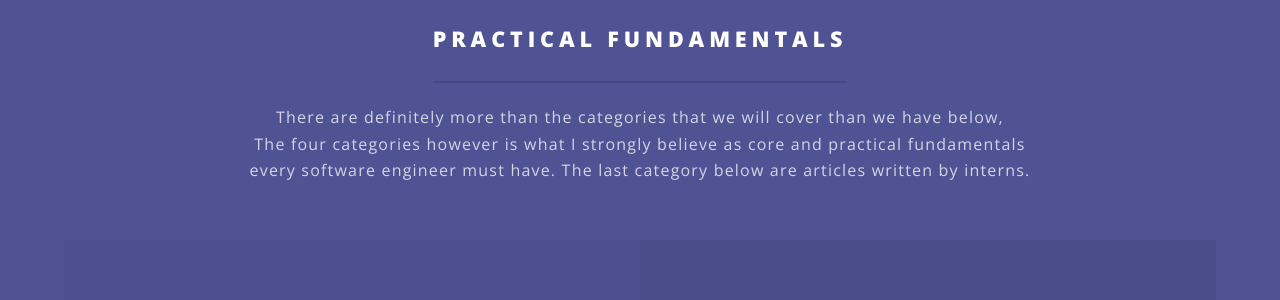
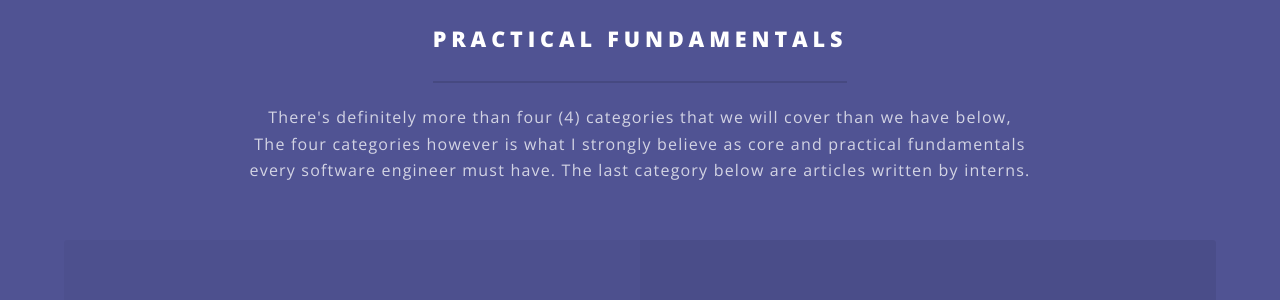
Before and after one commit to ardiesan/ardiesan.github.io, a Jekyll site: the page built from index.html, in a window 1280 px wide and 900 px high, scrolled down 1343 px. Shown: the part 154-454 px from the top of the window. Built offline with Jekyll 4.4.1, drawn with Linux system fonts in a browser that asks for light colours; some of the changed text lies outside the part shown.

Commit message:
Adjusted landing page

```diff
--- a/index.html
+++ b/index.html
@@ -63,9 +63,9 @@ layout: landing
 						<div class="inner">
 							<header class="major">
 								<h2>Practical Fundamentals</h2>
-								<p>There are definitely more than the categories that we will cover than we have below,<br/>
-                                                                The four categories however is what I strongly believe as core and practical fundamentals<br/>
-                                                                every software engineer must have. The last category below are articles written by interns.</p>
+								<p>There's definitely more than four (4) categories that we will cover than we have below,<br/>
+                The four categories however is what I strongly believe as core and practical fundamentals<br/>
+                every software engineer must have. The last category below are articles written by interns.</p>
 							</header>
 							<ul class="features">
 								<li class="icon fa-brain">
```
Also changed, not shown: other parts of index.html (+2 -2 lines).
